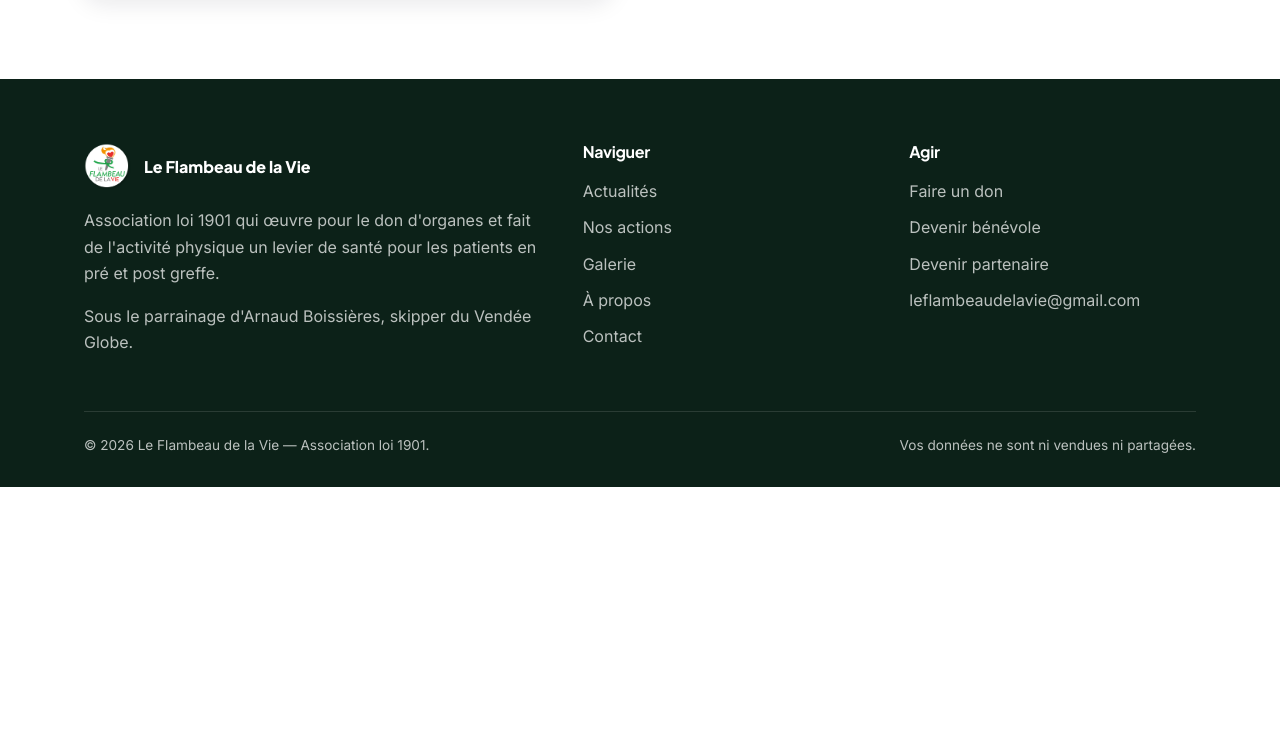
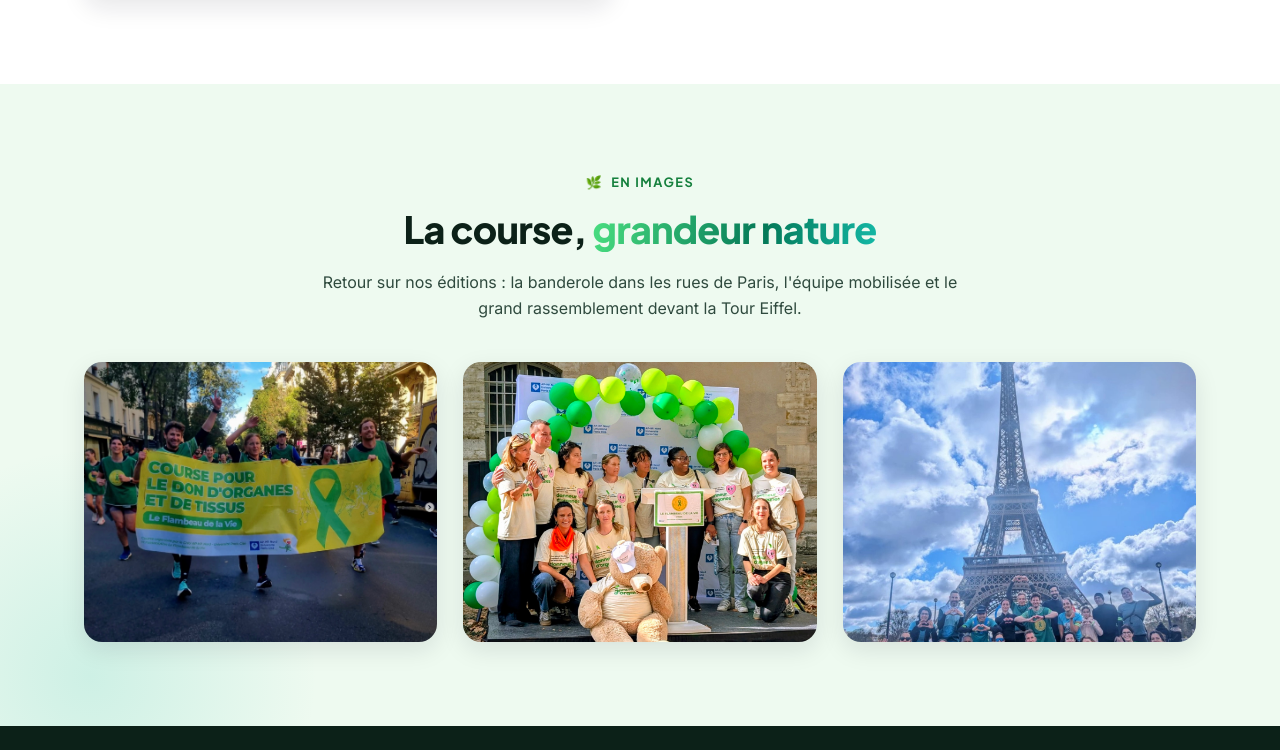
Before and after one commit to tdebroc/flambeaudelavie, a plain HTML site: page courir.html in a window 1280 px wide. Shown: the part 2670-3420 px from the top of the page. Before the commit the page ends 3157 px from the top, so only its background shows below. Drawn offline with Linux system fonts and the light colour scheme.

Commit message:
Add real event photos from runs/ across the site
- Optimize & rename 4 event photos (hero banner, Eiffel group, team, park)
- Homepage hero + event highlight, courses page feature + photo strip
- About page team photo, gallery additions

Co-Authored-By: Claude Opus 4.8 <noreply@anthropic.com>

```diff
--- a/courir.html
+++ b/courir.html
@@ -98,7 +98,7 @@
 
 <section class="section">
   <div class="container split reveal">
-    <div class="split__media"><img src="assets/images/Dans_la_rue.jpg" alt="La course dans la rue"></div>
+    <div class="split__media"><img src="assets/images/runs/parc-banderoles.jpg" alt="Allée bordée des banderoles Le Flambeau de la Vie"></div>
     <div>
       <span class="eyebrow">Sans esprit de compétition</span>
       <h2>Chacun à son rythme</h2>
@@ -107,6 +107,21 @@
         <a class="btn btn--primary" href="nous-soutenir.html">Participer &amp; soutenir</a>
         <a class="btn btn--ghost" href="galerie.html">Voir la galerie</a>
       </div>
+    </div>
+  </div>
+</section>
+
+<section class="section section--warm">
+  <div class="container">
+    <div class="center reveal" style="max-width:640px;margin:0 auto 40px;">
+      <span class="eyebrow">En images</span>
+      <h2>La course, <span class="grad-text">grandeur nature</span></h2>
+      <p>Retour sur nos éditions : la banderole dans les rues de Paris, l'équipe mobilisée et le grand rassemblement devant la Tour Eiffel.</p>
+    </div>
+    <div class="grid grid-3 reveal">
+      <img src="assets/images/runs/banderole-course.jpg" alt="Coureurs portant la banderole Course pour le don d'organes" loading="lazy" style="border-radius:var(--radius);box-shadow:var(--shadow-md);width:100%;height:280px;object-fit:cover;">
+      <img src="assets/images/runs/equipe-ballons.jpg" alt="L'équipe de bénévoles avec les ballons verts" loading="lazy" style="border-radius:var(--radius);box-shadow:var(--shadow-md);width:100%;height:280px;object-fit:cover;">
+      <img src="assets/images/runs/course-eiffel.jpg" alt="Le groupe de coureurs devant la Tour Eiffel" loading="lazy" style="border-radius:var(--radius);box-shadow:var(--shadow-md);width:100%;height:280px;object-fit:cover;object-position:center 40%;">
     </div>
   </div>
 </section>
```
Also changed, not shown: a-propos.html (+1 -1 lines), galerie.html (+4 -0 lines), index.html (+2 -2 lines), assets/images/runs/banderole-course.jpg (added), assets/images/runs/course-eiffel.jpg (added), assets/images/runs/equipe-ballons.jpg (added), assets/images/runs/parc-banderoles.jpg (added).
